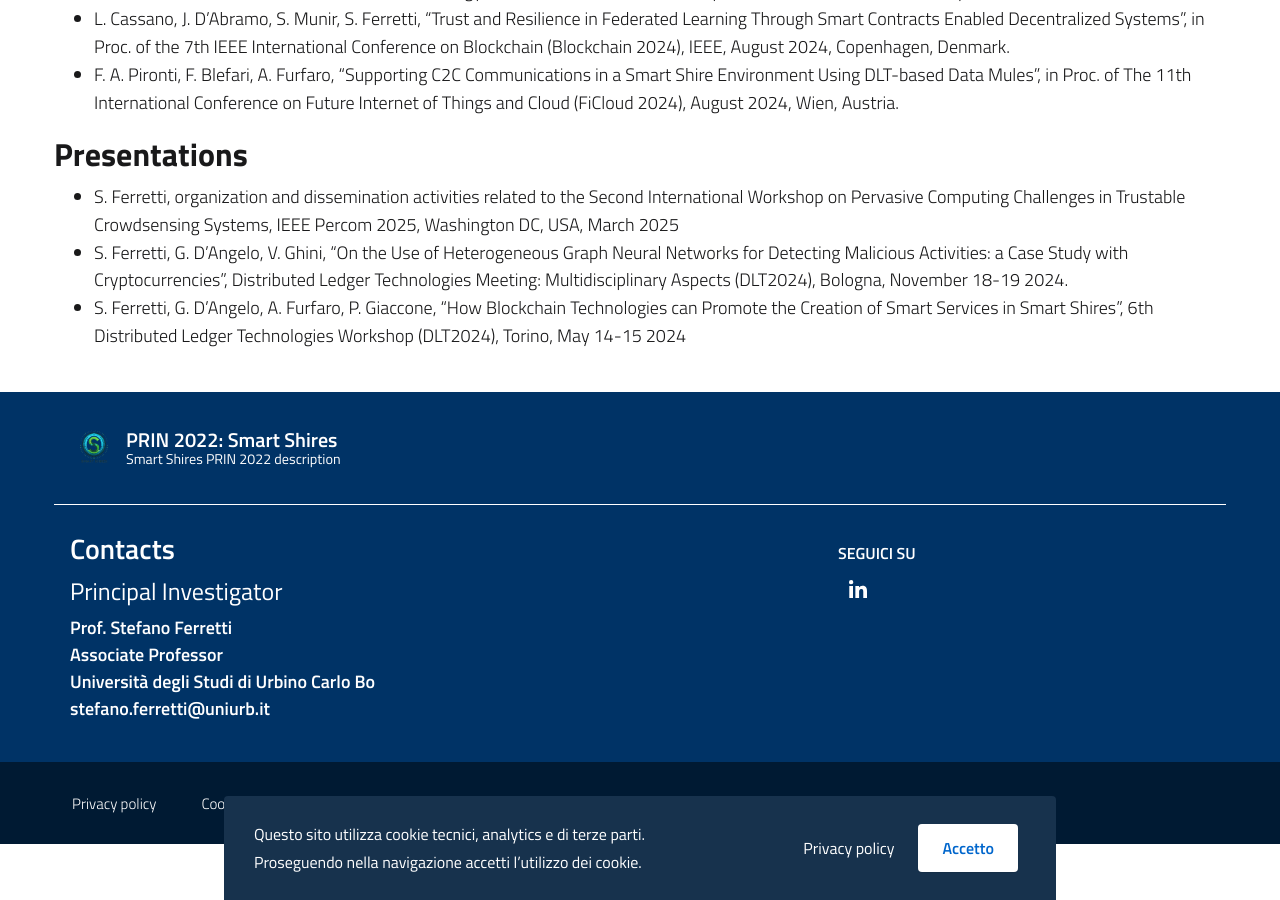
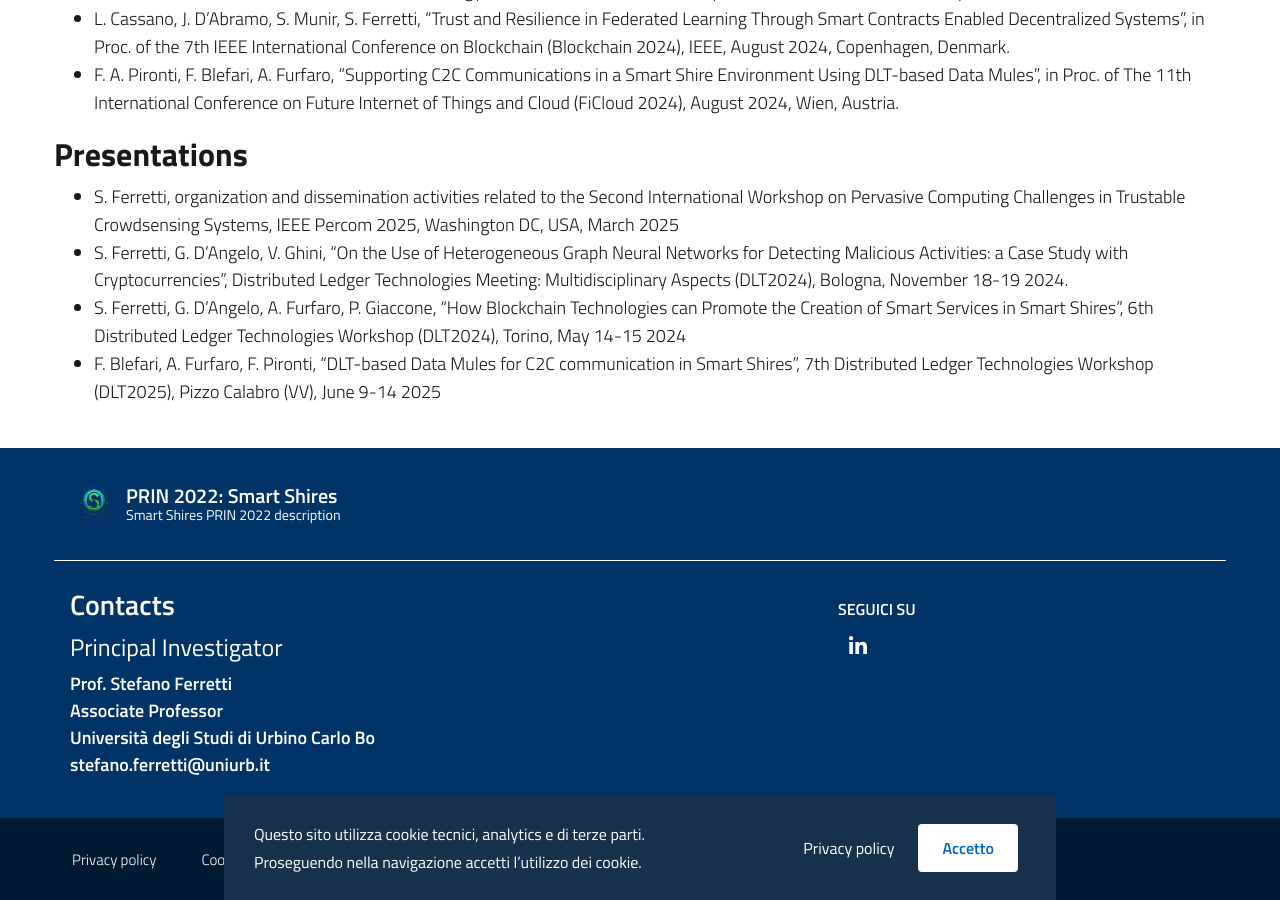
Before and after one commit to smartshires/smartshires.github.io, a Jekyll site: the page built from it/dissemination.md, in a window 1280 px wide and 900 px high, scrolled down 863 px. Built offline with Jekyll 4.4.1, drawn with Linux system fonts in a browser that asks for light colours.

Commit message:
Update dissemination.md with DLT 2025

```diff
--- a/it/dissemination.md
+++ b/it/dissemination.md
@@ -23,3 +23,4 @@ permalink: /it/dissemination
 - S. Ferretti, organization and dissemination activities related to the Second International Workshop on Pervasive Computing Challenges in Trustable Crowdsensing Systems, IEEE Percom 2025, Washington DC, USA, March 2025
 - S. Ferretti, G. D'Angelo, V. Ghini, "On the Use of Heterogeneous Graph Neural Networks for Detecting Malicious Activities: a Case Study with Cryptocurrencies", Distributed Ledger Technologies Meeting: Multidisciplinary Aspects (DLT2024), Bologna, November 18-19 2024.
 - S. Ferretti, G. D’Angelo, A. Furfaro, P. Giaccone, “How Blockchain Technologies can Promote the Creation of Smart Services in Smart Shires”, 6th Distributed Ledger Technologies Workshop (DLT2024), Torino, May 14-15 2024
+- F. Blefari, A. Furfaro, F. Pironti, "DLT-based Data Mules for C2C communication in Smart Shires", 7th Distributed Ledger Technologies Workshop (DLT2025), Pizzo Calabro (VV), June 9-14 2025
```
